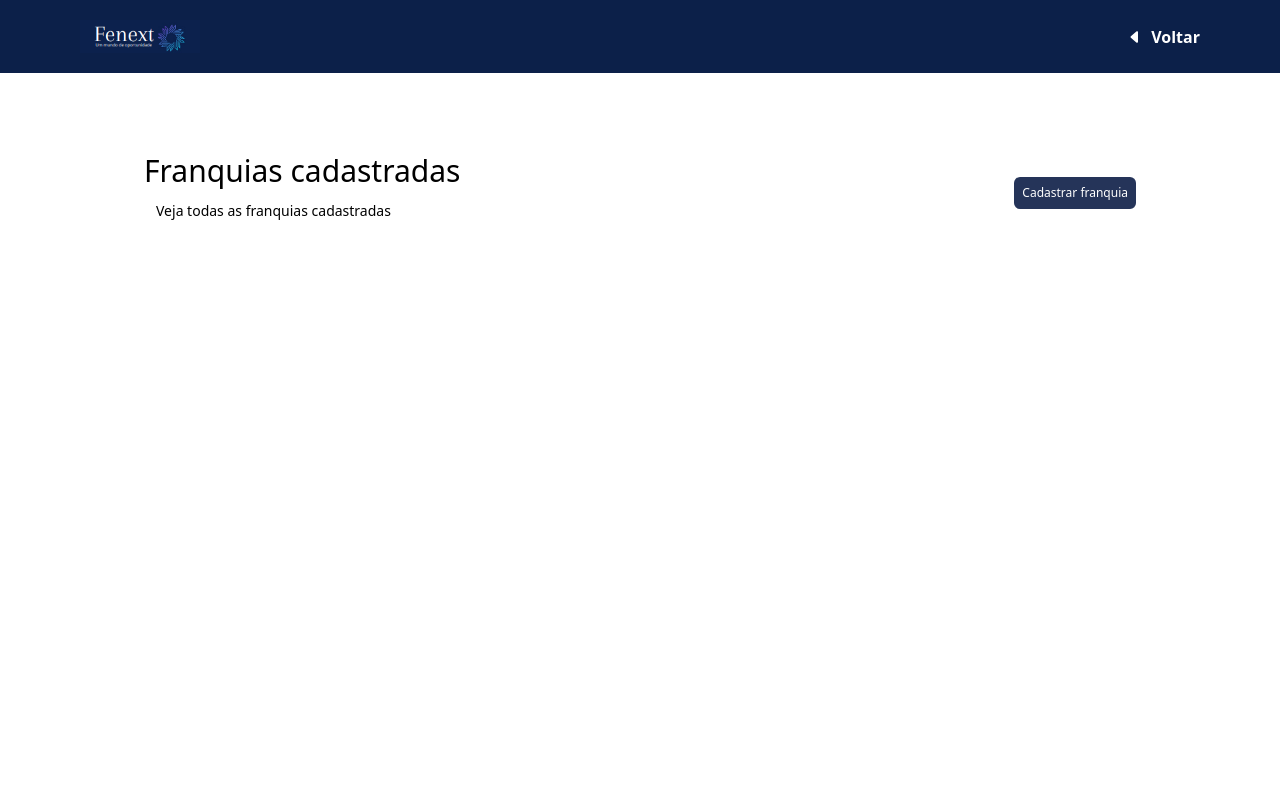
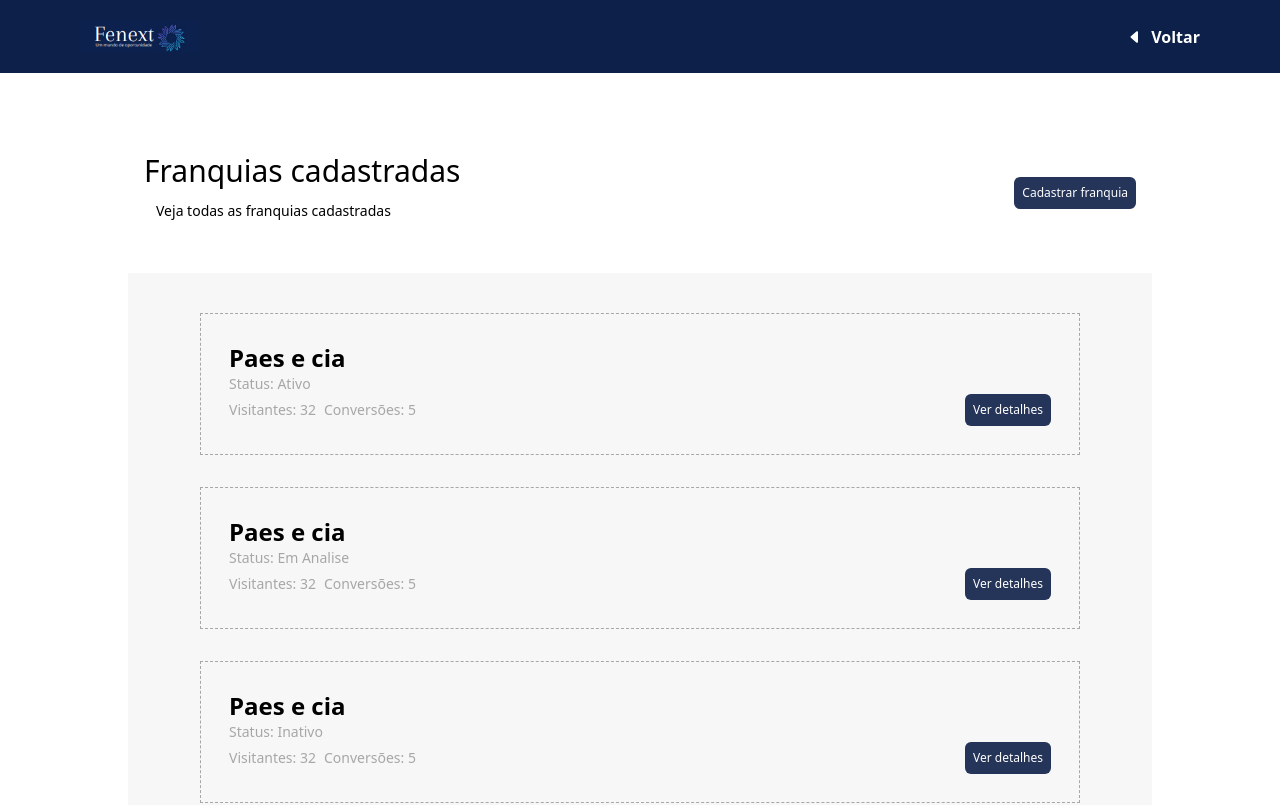
Before and after one commit to TreeSoluction/fnext-web, a Next.js app: page /franchises/list in a window 1280 px wide. Shown: the top 805 px of the page. Built offline with nearby package versions, Linux system fonts and the light colour scheme.

Commit message:
feat: list franchise page

```diff
--- /dev/null
+++ b/src/app/franchises/list/franchise-list.ts
@@ -0,0 +1,20 @@
+export default [
+    {
+        title: 'Paes e cia',
+        status: 'Ativo',
+        visitors: 32,
+        conversions: 5,
+    },
+    {
+        title: 'Paes e cia',
+        status: 'Em Analise',
+        visitors: 32,
+        conversions: 5,
+    },
+    {
+        title: 'Paes e cia',
+        status: 'Inativo',
+        visitors: 32,
+        conversions: 5,
+    }
+]
--- a/src/app/franchises/list/page.tsx
+++ b/src/app/franchises/list/page.tsx
@@ -1,10 +1,14 @@
 import Header from "@/components/Header";
+import { APP_ROUTES } from "@/constants/app-route";
+import StatusFranchiseCard from "@/components/Cards/status-franchise";
+
+import franchiseList from "./franchise-list";
 
 export default function List() {
     return (
         <div>
             <Header>
-                <a className="flex gap-2 items-center font-bold text-white " href="#">
+                <a className="flex gap-2 items-center font-bold text-white " href={APP_ROUTES.private.home}>
                     <svg xmlns="http://www.w3.org/2000/svg" width="16" height="16" fill="currentColor" className="bi bi-caret-left-fill" viewBox="0 0 16 16">
                         <path d="m3.86 8.753 5.482 4.796c.646.566 1.658.106 1.658-.753V3.204a1 1 0 0 0-1.659-.753l-5.48 4.796a1 1 0 0 0 0 1.506z" />
                     </svg>
@@ -12,7 +16,7 @@ export default function List() {
                 </a>
             </Header>
             <div className="max-w-screen-xl m-auto">
-                <div className="p-5 sm:p-36 pt-10 sm:pt-20 flex justify-between items-center flex-wrap">
+                <div className="p-5 sm:px-36 py-10 sm:pt-20 flex justify-between items-center flex-wrap">
                     <div>
                         <h1 className="text-3xl">Franquias  cadastradas</h1>
                         <p className="text-sm m-3">Veja todas as  franquias cadastradas</p>
@@ -21,7 +25,16 @@ export default function List() {
                         Cadastrar franquia
                     </button>
                 </div>
+                <div className="p-2 sm:px-10 bg-PASTEL mx-4 md:mx-32">
+                    {franchiseList.map((franchise) => <StatusFranchiseCard {...franchise} />)}
+                </div>
+                <div className="p-10 sm:px-20 sm:m-20">
+                    <button className="bg-HIGH_BLUE p-2 rounded-md text-white font-medium text-xs">
+                        Cadastrar franquia
+                    </button>
+                </div>
             </div>
+            <span className="bg-MAIN_HIGH_BLUE block h-4 w-full"></span>
         </div>
     );
 }
--- /dev/null
+++ b/src/components/Cards/status-franchise.tsx
@@ -0,0 +1,26 @@
+type StatusFranchiseCardProps = {
+    title: string;
+    status: string;
+    visitors: number;
+    conversions: number;
+}
+
+export default function StatusFranchiseCard({
+    title, status, conversions, visitors
+}: StatusFranchiseCardProps){
+    return (
+        <div className="border border-dashed border-GRAY p-7 m-8">
+            <h2 className="text-2xl font-bold">{title}</h2>
+            <p className="text-sm text-GRAY">Status: {status}</p>
+            <div className="flex justify-between items-center">
+                <div className="flex gap-2">
+                    <p className="text-sm text-GRAY">Visitantes: {visitors}</p>
+                    <p className="text-sm text-GRAY">Conversões: {conversions}</p>
+                </div>
+                <button className="bg-HIGH_BLUE p-2 rounded-md text-white font-medium text-xs">
+                    Ver detalhes
+                </button>
+            </div>
+        </div>
+    )
+}
```
